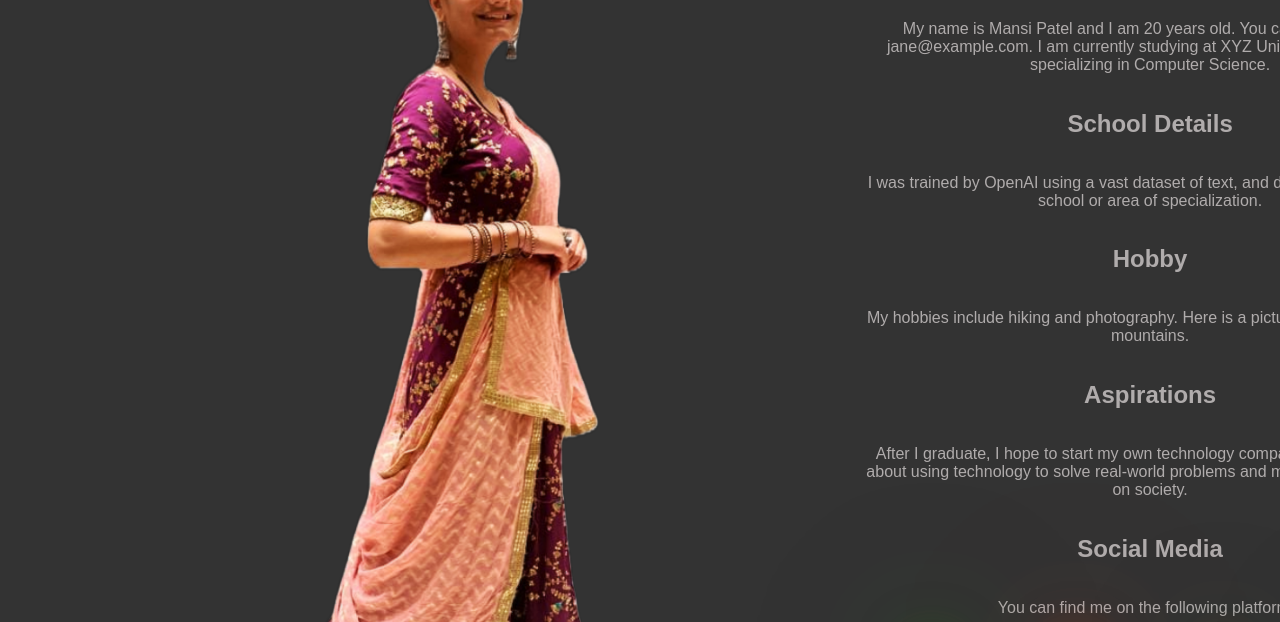
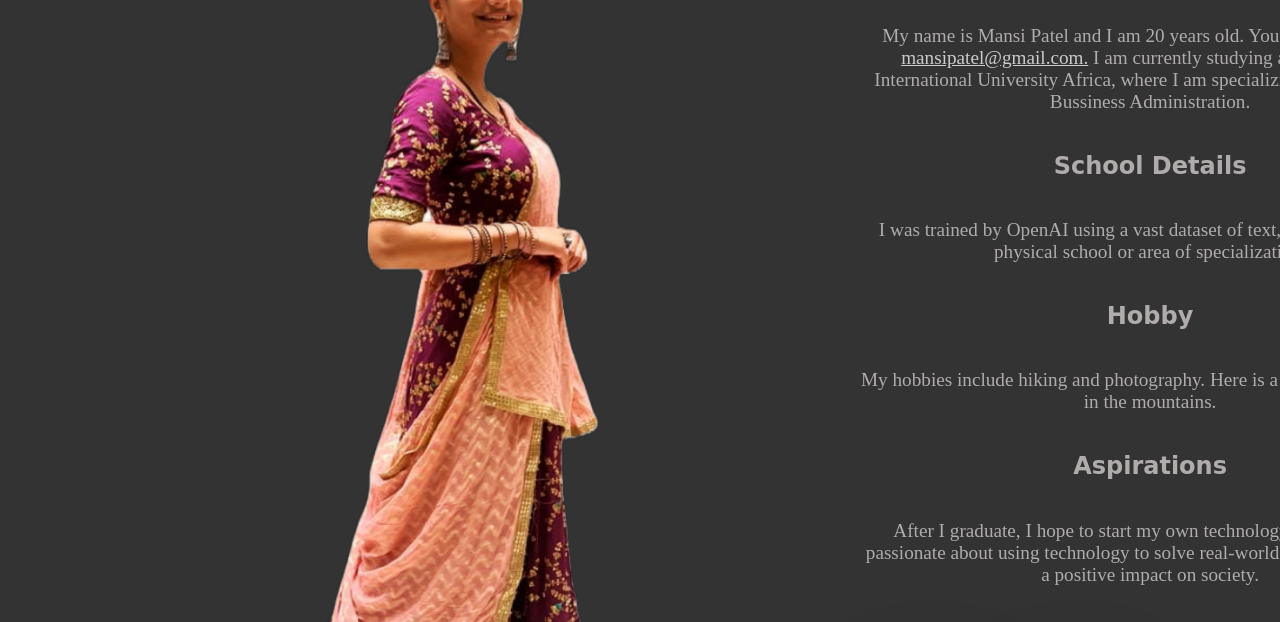
Before and after one commit to Knightgamer/mansi, a plain HTML site: page index.html in a window 1280 px wide. Shown: the part 262-884 px from the top of the page. Drawn offline with Linux system fonts and the light colour scheme; a web font is replaced by a local one.

Commit message:
my third commit

```diff
--- a/index.html
+++ b/index.html
@@ -8,6 +8,7 @@
     />
 
     <style>
+      @import url("https://fonts.googleapis.com/css2?family=Zen+Dots&display=swap");
       body {
         font-family: Arial, sans-serif;
         font-size: 16px;
@@ -83,55 +84,68 @@
           filter: hue-rotate(360deg);
         }
       }
+
+      .title {
+        font-family: "Zen Dots", cursive;
+      }
+      p {
+        font-family: "Playfair Display", serif;
+        font-size: 1.2rem;
+      }
     </style>
   </head>
   <body>
     <div id="navigation">MANSI PATEL</div>
-    <h1>About Me</h1>
+    <h1 class="title">About Me</h1>
     <div id="section1">
       <div class="personal-image">
         <img src="./images/m3.png" alt="My Picture" />
       </div>
       <div class="aboutme">
-        <h1>Personal Details</h1>
+        <h1 class="title">Personal Details</h1>
         <p style="align-self: start">
           My name is Mansi Patel and I am 20 years old. You can contact me at
-          jane@example.com. I am currently studying at XYZ University, where I
-          am specializing in Computer Science.
+          <a style="color: #ccc" href="mailto:mansipatel@gmail.com"
+            >mansipatel@gmail.com.</a
+          >
+          I am currently studying at United States International University
+          Africa, where I am specializing in International Bussiness
+          Administration.
         </p>
-        <h2>School Details</h2>
+        <h2 class="title">School Details</h2>
         <p>
           I was trained by OpenAI using a vast dataset of text, and do not have
           a physical school or area of specialization.
         </p>
-        <h2>Hobby</h2>
+        <h2 class="title">Hobby</h2>
         <p>
           My hobbies include hiking and photography. Here is a picture of me
           hiking in the mountains.
         </p>
-        <h2>Aspirations</h2>
+        <h2 class="title">Aspirations</h2>
         <p>
           After I graduate, I hope to start my own technology company. I am
           passionate about using technology to solve real-world problems and
           make a positive impact on society.
         </p>
-        <h2>Social Media</h2>
+        <h2 class="title">Social Media</h2>
         <p>You can find me on the following platforms:</p>
+        <br />
         <div class="container">
           <i
-            ><a href="https://facebook.com/janedoe"
+            ><a href="https://facebook.com/mansipatel"
               ><i class="fa fa-github-square github" id="github"></i></a
           ></i>
           <i
-            ><a href="https://facebook.com/janedoe"
+            ><a href="https://facebook.com/mansipatel"
               ><i class="fa fa-facebook-square" id="facebook"></i></a
           ></i>
           <i
-            ><a href="https://instagram.com/janedoe"
+            ><a href="https://instagram.com/mansipatel"
               ><i class="fa fa-instagram" id="twitter"></i></a
           ></i>
           <i
-            ><a href="https://twitter.com/janedoe"
+            ><a href="https://twitter.com/mansipatel"
               ><i class="fa fa-snapchat" id="apple"></i></a
           ></i>
         </div>
```
